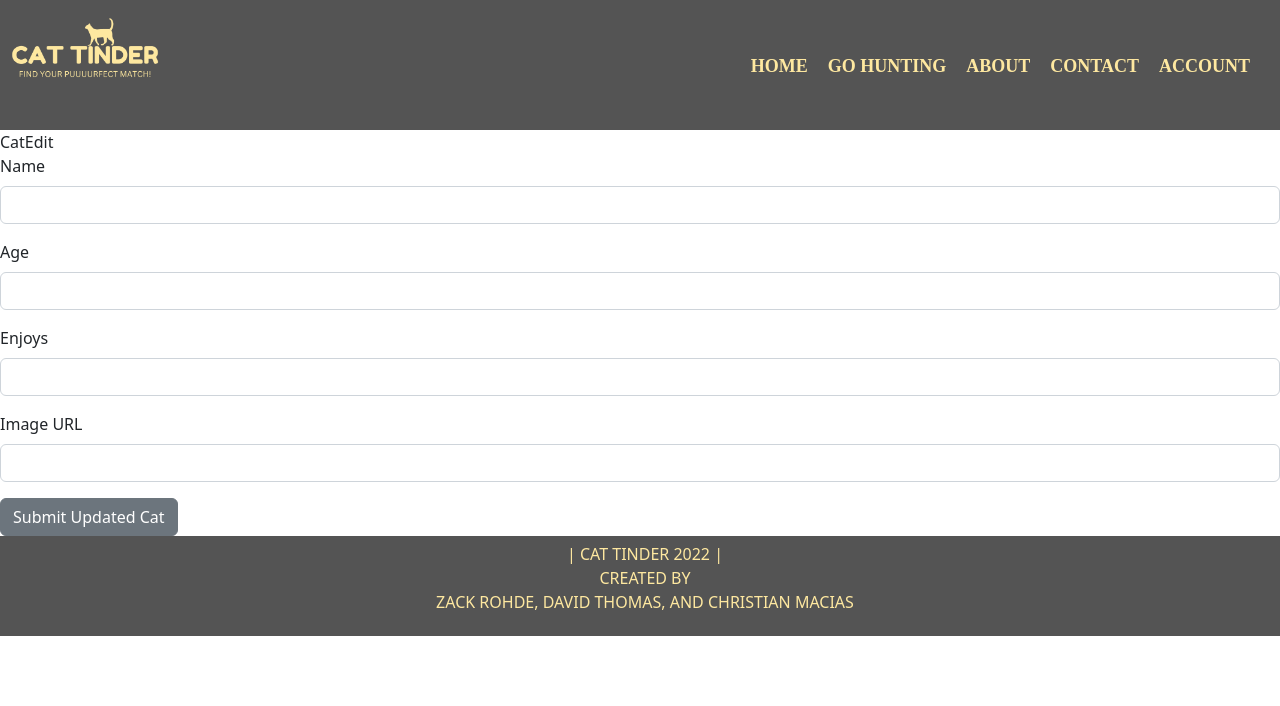
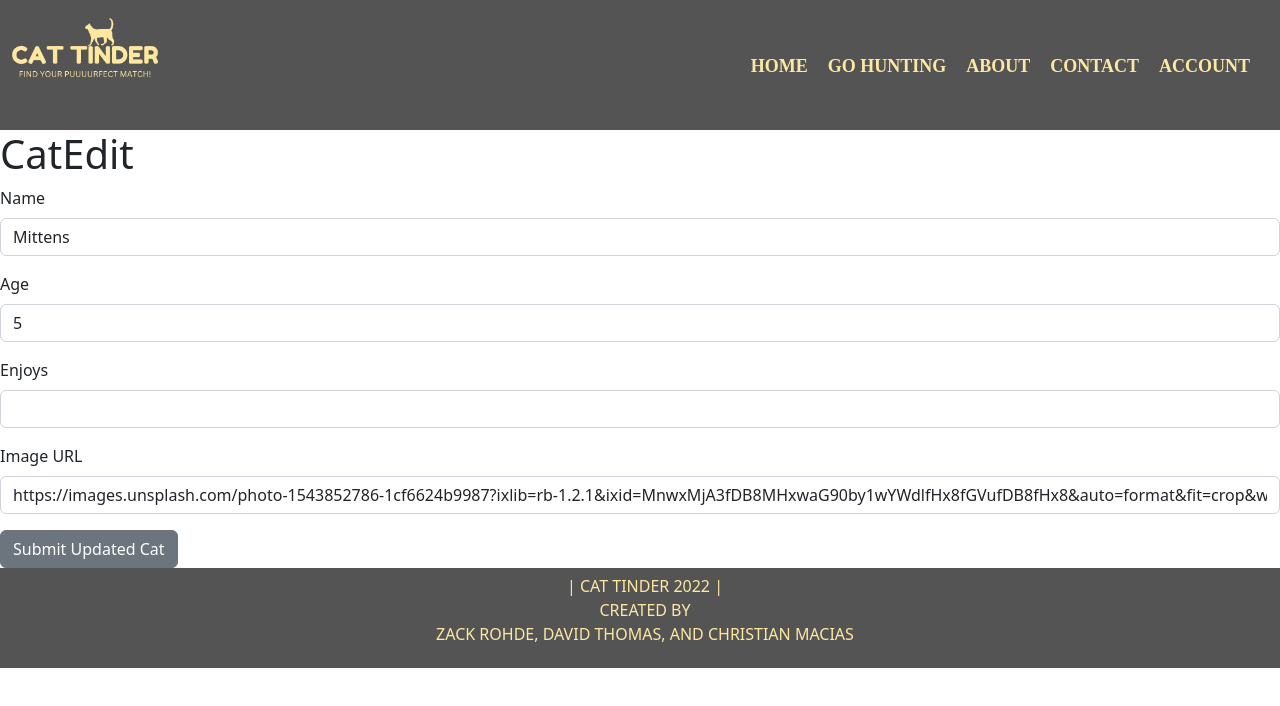
Before and after one commit to dthomas91/Cat-Tinder, a React (Create React App) app: page /catedit/1 in a window 1280 px wide. Shown: the top 706 px of the page. Built offline with nearby package versions, Linux system fonts and the light colour scheme.

Commit message:
completed CatEdit test

```diff
--- a/src/pages/CatEdit.js
+++ b/src/pages/CatEdit.js
@@ -7,10 +7,10 @@ const CatEdit = ({cats, updateCat}) => {
   let currentCat = cats?.find((cat) => cat.id === +id)
 
   const [editCat, setEditCat] = useState({
-    name: currentCat.name,
-    age: currentCat.age,
-    enjoys: currentCat.enjoys,
-    image: currentCat.image
+    name: currentCat?.name,
+    age: currentCat?.age,
+    enjoys: currentCat?.enjoys,
+    image: currentCat?.image
   })
 
   const handleChange = (e) => {
@@ -20,30 +20,28 @@ const CatEdit = ({cats, updateCat}) => {
   const navigate = useNavigate()
   const handleSubmit = () => {
     updateCat(editCat, currentCat.id)
+    navigate("/catindex")
   }
 
-
-
-
-  return(
+    return(
     <>
-      <>CatEdit</>
+      <h1>CatEdit</h1>
         <Form>
           <FormGroup>
             <Label for="name">Name</Label>
-            <Input type="text" name="name" />
+            <Input type="text" name="name" onChange={handleChange} value={editCat.name} />
           </FormGroup>
           <FormGroup>
             <Label for="age">Age</Label>
-            <Input type="number" name="age" />
+            <Input type="number" name="age" onChange={handleChange} value={editCat.age} />
           </FormGroup>
           <FormGroup>
             <Label for="enjoys">Enjoys</Label>
-            <Input type="text" name="enjoys" />
+            <Input type="text" name="enjoys" onChange={handleChange} value={editCat.enjoy} />
           </FormGroup>
           <FormGroup>
             <Label for="image">Image URL</Label>
-            <Input type="text" name="image" />
+            <Input type="text" name="image" onChange={handleChange} value={editCat.image} />
           </FormGroup>
           <Button onClick={handleSubmit} name="submit">
             Submit Updated Cat
--- a/src/pages/CatShow.js
+++ b/src/pages/CatShow.js
@@ -1,5 +1,5 @@
 import React from "react";
-import { useParams } from 'react-router-dom';
+import { useNavigate, useParams } from 'react-router-dom';
 import '../stylesheets/catshow.css';
 import { NavLink } from "react-router-dom";
 
```
Also changed, not shown: 1 other file (tests, documents, lock files or other folders).
